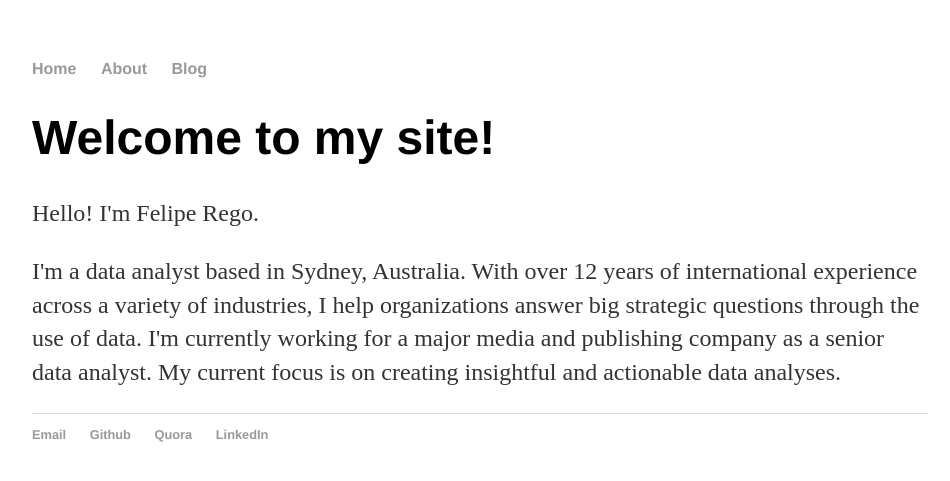
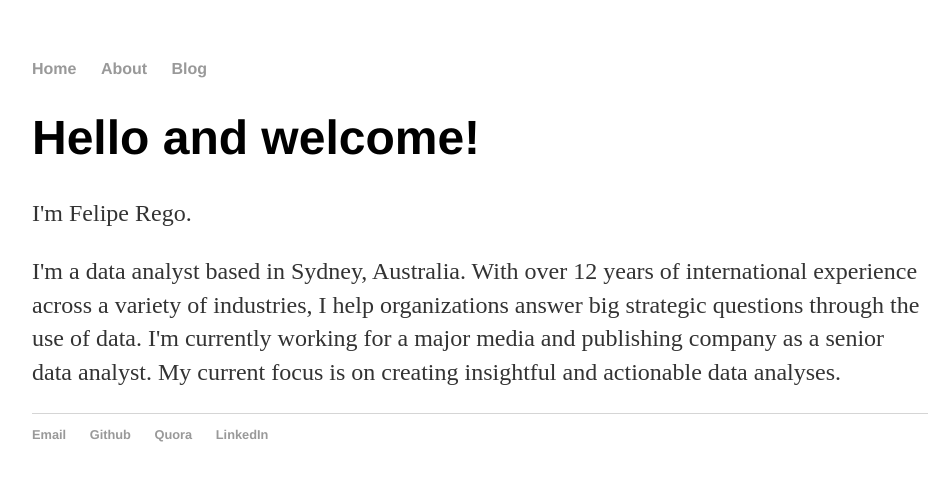
Before and after one commit to FelipeRego/FelipeRego.github.io, a Jekyll site: the page built from index.html, in a window 1280 px wide. Shown: the top 481 px of the page, without its empty margins (160-1110 px from the left). Built offline with Jekyll 4.4.1, drawn with Linux system fonts in a browser that asks for light colours.

Commit message:
Update index.html

```diff
--- a/index.html
+++ b/index.html
@@ -3,8 +3,8 @@ layout: default
 title: Felipe Rego - Data Analyst | Insights | Wrangling | Visualisation | Modelling | Statistics | Strategy
 ---
 <div class="blurb">
-	<h1>Welcome to my site!</h1>
-	<p>Hello! I'm Felipe Rego.</p>
+	<h1>Hello and welcome!</h1>
+	<p>I'm Felipe Rego.</p>
 	<p>I'm a data analyst based in Sydney, Australia. With over 12 years of international experience across
 	a variety of industries, I help organizations answer big strategic questions through the use of data.
 	I'm currently working for a major media and publishing company as a senior data analyst. My current focus is
```
